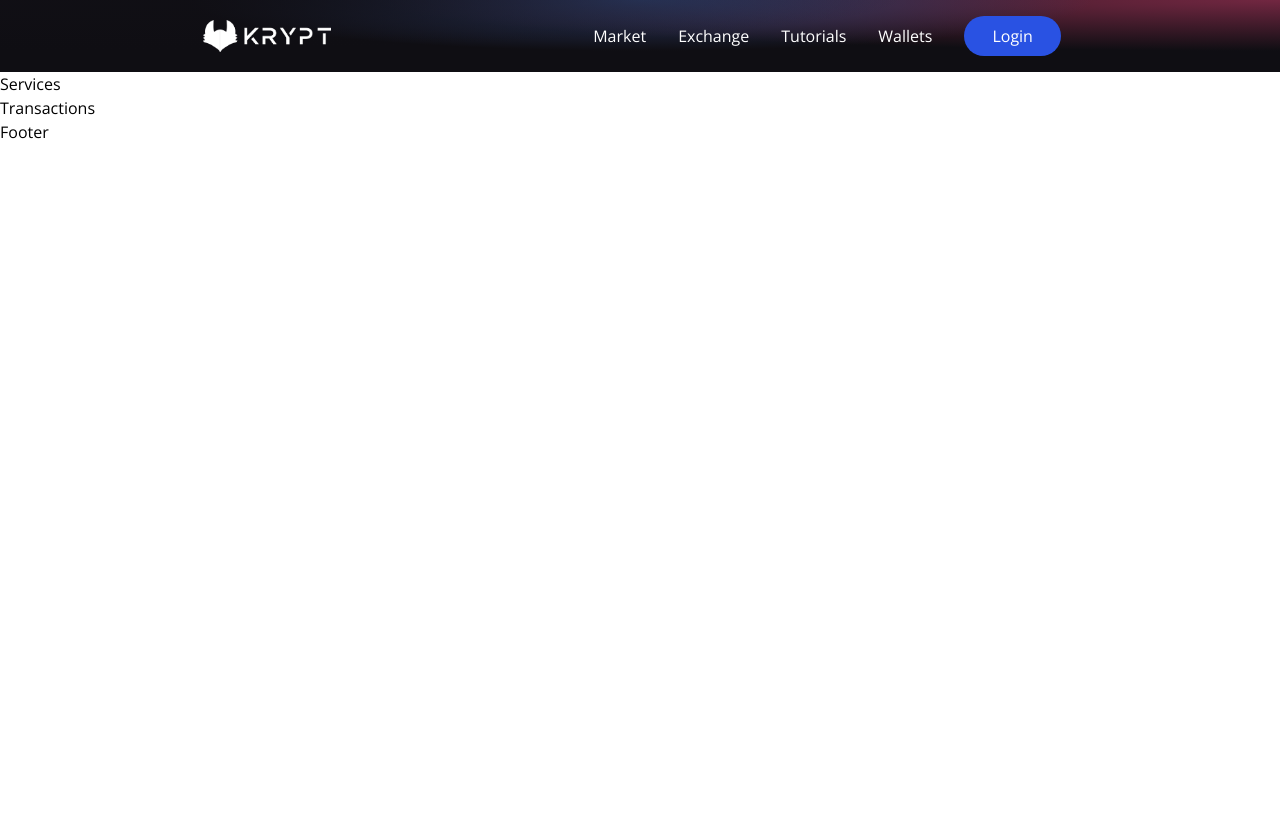
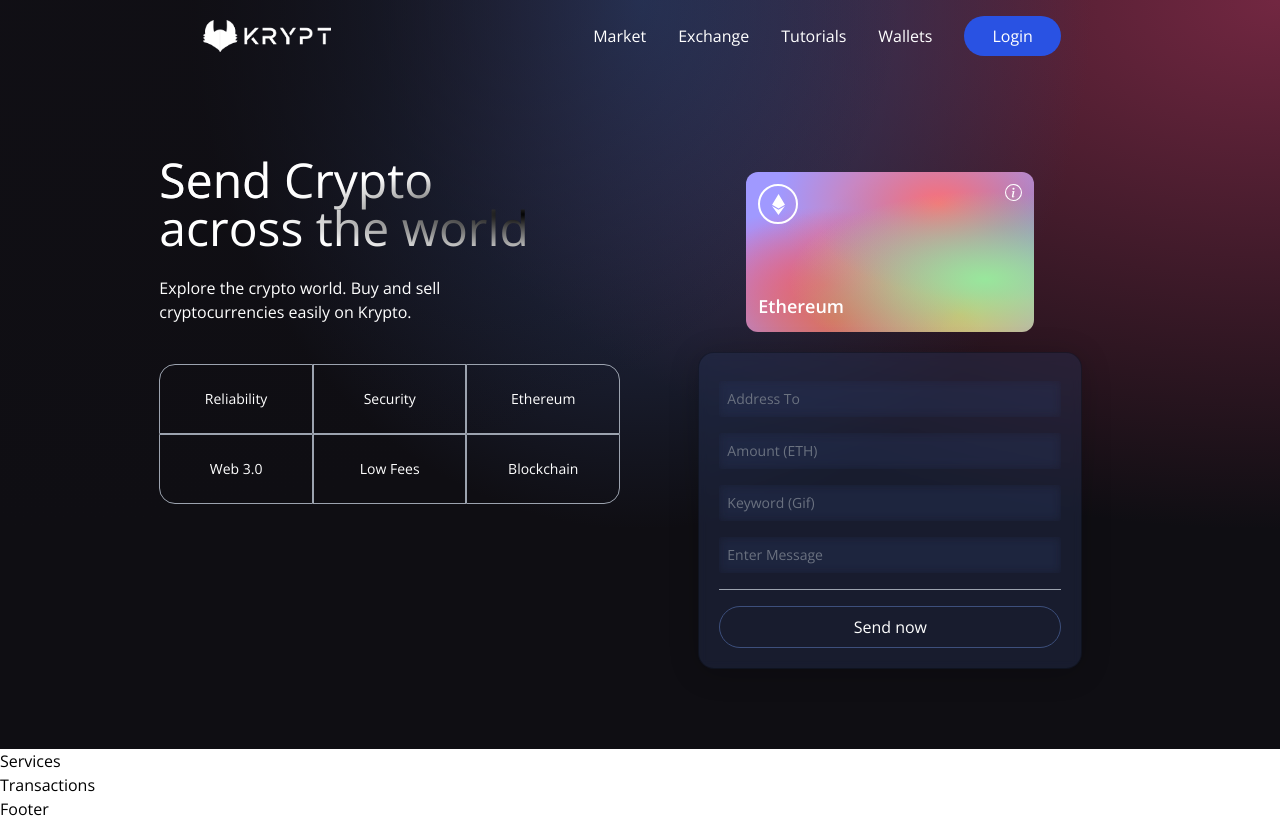
Before and after one commit to JGolden25/JCrypt3.0, a React (Vite) app in the folder client/: page / in a window 1280 px wide. Before the commit the page ends 800 px from the top, so only its background shows below. Built offline with nearby package versions, Linux system fonts and the light colour scheme.

Commit message:
welcome page working

```diff
--- a/client/src/App.jsx
+++ b/client/src/App.jsx
@@ -5,7 +5,7 @@ const App = () => {
     <div className="min-h-screen">
     <div className="gradient-bg-welcome">
       <Navbar />
-      {/* <Welcome /> */}
+      <Welcome />
     </div>
     <Services />
     <Transactions />
--- a/client/src/components/Welcome.jsx
+++ b/client/src/components/Welcome.jsx
@@ -3,8 +3,8 @@ import { AiFillPlayCircle } from "react-icons/ai";
 import { SiEthereum } from "react-icons/si";
 import { BsInfoCircle } from "react-icons/bs";
 
-import { TransactionContext } from "../context/TransactionContext";
-import { shortenAddress } from "../utils/shortenAddress";
+// import { TransactionContext } from "../context/TransactionContext";
+// import { shortenAddress } from "../utils/shortenAddress";
 import { Loader } from "./";
 
 const companyCommonStyles = "min-h-[70px] sm:px-0 px-2 sm:min-w-[120px] flex justify-center items-center border-[0.5px] border-gray-400 text-sm font-light text-white";
@@ -21,7 +21,7 @@ const Input = ({ placeholder, name, type, value, handleChange }) => (
 );
 
 const Welcome = () => {
-  const { currentAccount, connectWallet, handleChange, sendTransaction, formData, isLoading } = useContext(TransactionContext);
+  // const { currentAccount, connectWallet, handleChange, sendTransaction, formData, isLoading } = useContext(TransactionContext);
 
   const handleSubmit = (e) => {
     const { addressTo, amount, keyword, message } = formData;
@@ -43,7 +43,7 @@ const Welcome = () => {
           <p className="text-left mt-5 text-white font-light md:w-9/12 w-11/12 text-base">
             Explore the crypto world. Buy and sell cryptocurrencies easily on Krypto.
           </p>
-          {!currentAccount && (
+          {/* {!currentAccount && (
             <button
               type="button"
               onClick={connectWallet}
@@ -54,7 +54,7 @@ const Welcome = () => {
                 Connect Wallet
               </p>
             </button>
-          )}
+          )} */}
 
           <div className="grid sm:grid-cols-3 grid-cols-2 w-full mt-10">
             <div className={`rounded-tl-2xl ${companyCommonStyles}`}>
@@ -85,7 +85,7 @@ const Welcome = () => {
               </div>
               <div>
                 <p className="text-white font-light text-sm">
-                  {shortenAddress(currentAccount)}
+                  {/* {shortenAddress(currentAccount)} */}
                 </p>
                 <p className="text-white font-semibold text-lg mt-1">
                   Ethereum
@@ -94,15 +94,15 @@ const Welcome = () => {
             </div>
           </div>
           <div className="p-5 sm:w-96 w-full flex flex-col justify-start items-center blue-glassmorphism">
-            <Input placeholder="Address To" name="addressTo" type="text" handleChange={(handleChange)} />
-            <Input placeholder="Amount (ETH)" name="amount" type="number" handleChange={handleChange} />
-            <Input placeholder="Keyword (Gif)" name="keyword" type="text" handleChange={handleChange} />
-            <Input placeholder="Enter Message" name="message" type="text" handleChange={handleChange} />
+            <Input placeholder="Address To" name="addressTo" type="text" handleChange={() => {}} />
+            <Input placeholder="Amount (ETH)" name="amount" type="number" handleChange={() => {}} />
+            <Input placeholder="Keyword (Gif)" name="keyword" type="text" handleChange={() => {}} />
+            <Input placeholder="Enter Message" name="message" type="text" handleChange={() => {}} />
 
             <div className="h-[1px] w-full bg-gray-400 my-2" />
 
-            {isLoading
-              ? <Loader />
+            {false ? (
+               <Loader />)
               : (
                 <button
                   type="button"
```
